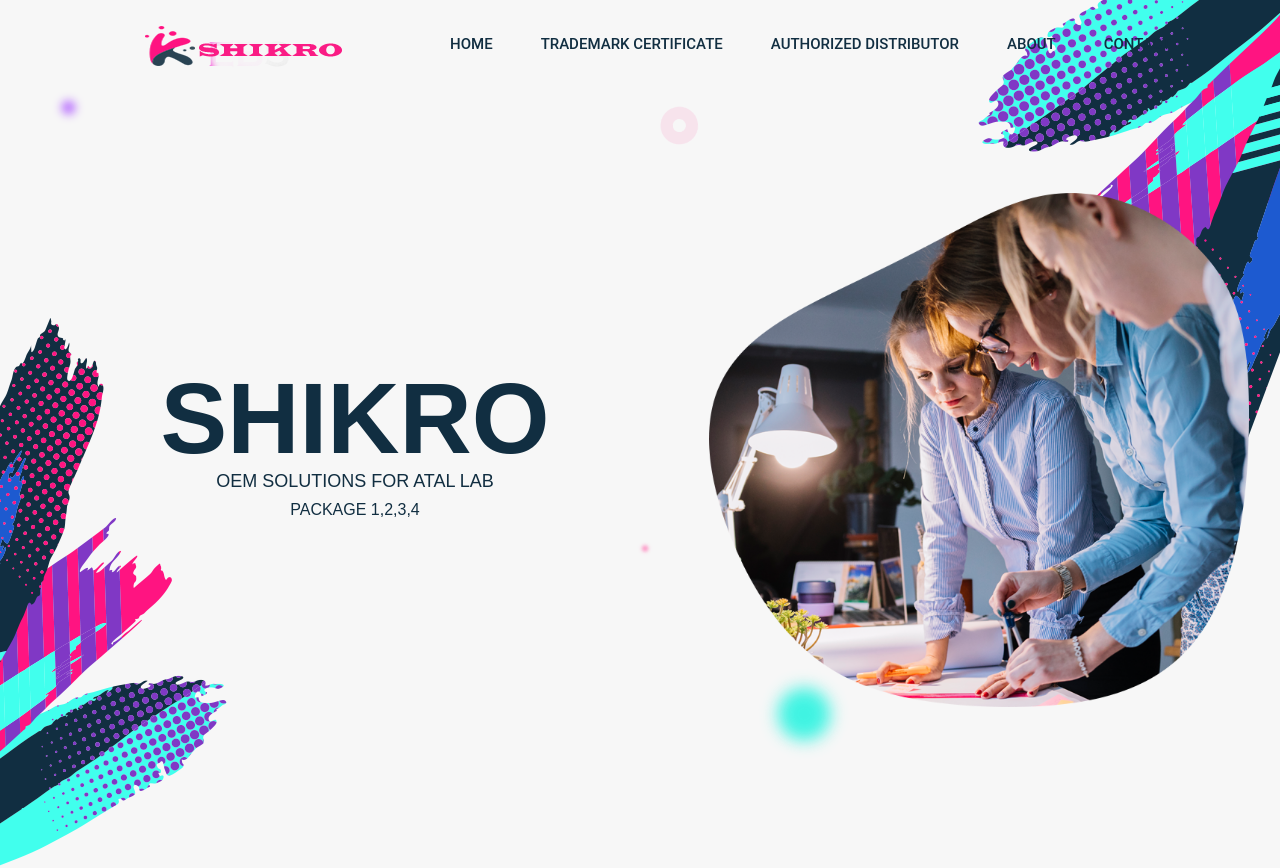
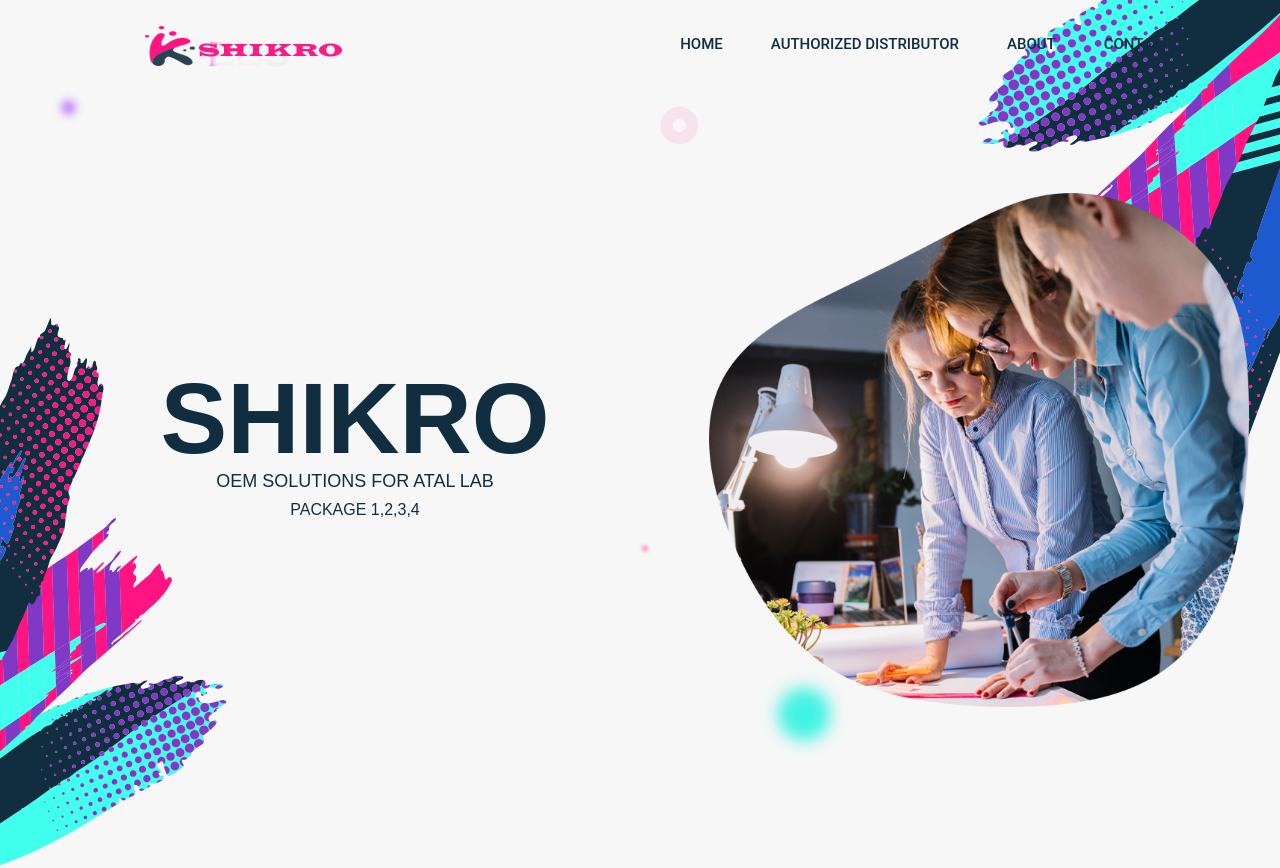
Before and after one commit to cybermritunjay/shikroreact, a React (Create React App) app: page / in a window 1280 px wide. Shown: the top 868 px of the page. Built offline with nearby package versions, Linux system fonts and the light colour scheme.

Commit message:
Update Header.js
Removed teademark link

```diff
--- a/src/components/Header.js
+++ b/src/components/Header.js
@@ -47,11 +47,7 @@
                           Home
                         </Link>
                       </li>
-                      <li className="nav-item">
-                        <Link className="nav-Link" to="/certificate">
-                          Trademark certificate
-                        </Link>
-                      </li>
+
                       <li className="nav-item">
                         <Link className="nav-Link" to="/authrizedistributer">
                           Authorized Distributor
```
